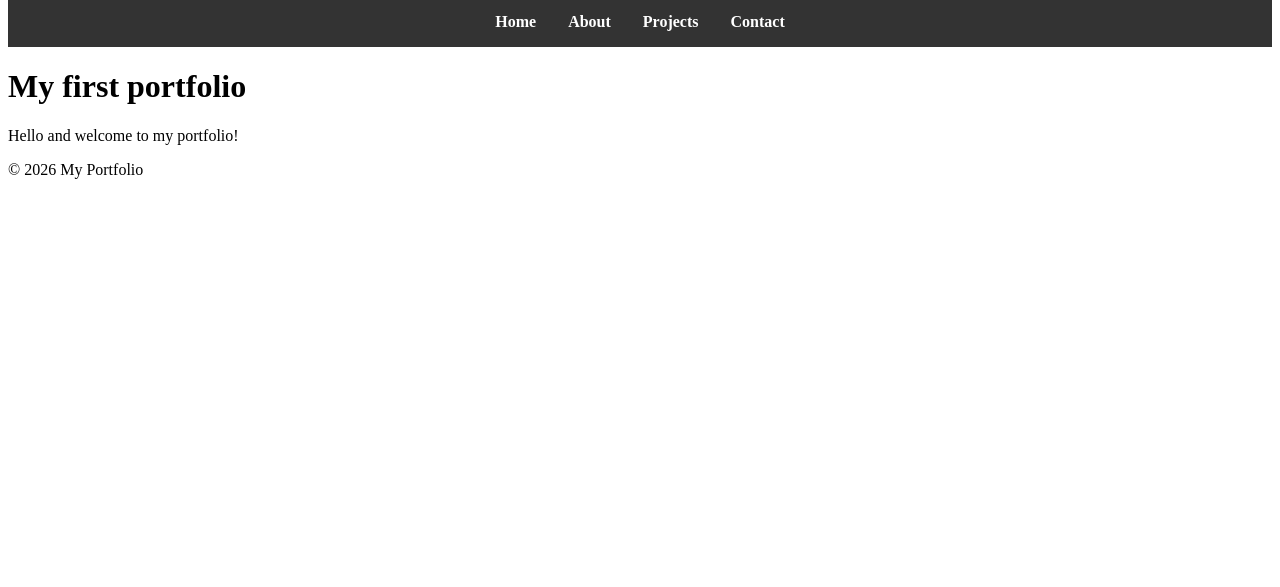
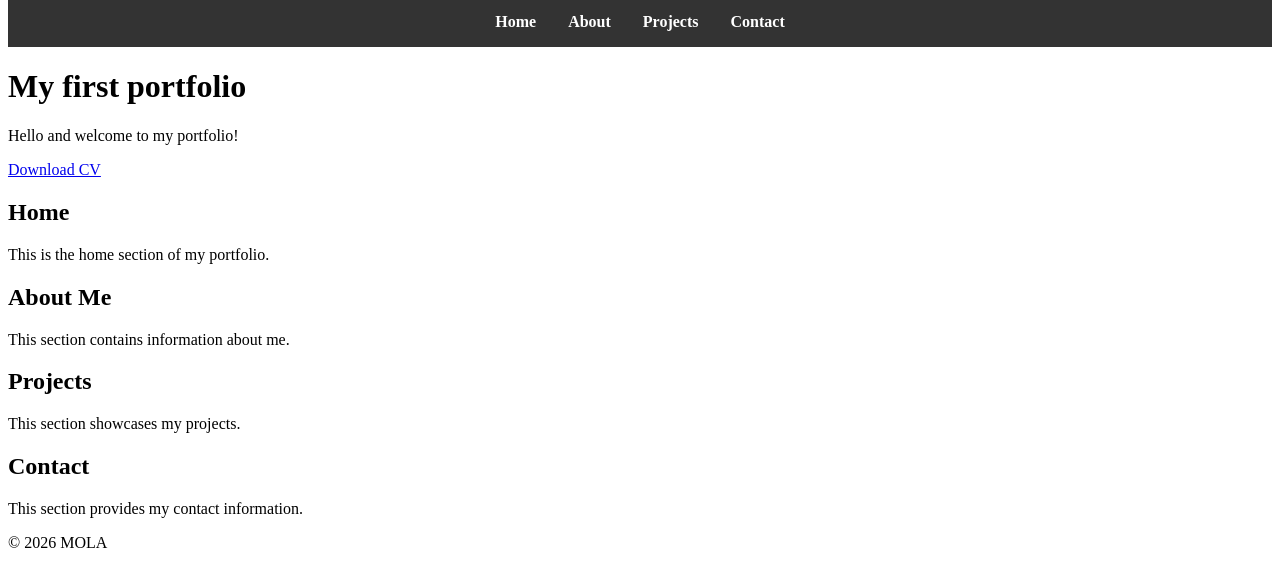
Before and after one commit to RedThek/portfolio, a plain HTML site: page index.html in a window 1280 px wide. Shown: the part 29-616 px from the top of the page. Drawn offline with Linux system fonts and the light colour scheme.

Commit message:
Addition of sections in index file with link to cv, files such as image, cv and favicon link added too.

```diff
--- a/assets/style.css
+++ b/assets/style.css
@@ -23,3 +23,10 @@ nav a {
 nav a:hover {
 	color: #ddd;
 }
+nav a.active {
+	border-bottom: 2px solid #fff;
+}
+
+nav a.active:hover {
+	color: #fff;
+}
--- a/index.html
+++ b/index.html
@@ -25,9 +25,26 @@
 	</header>
 	<h1>My first portfolio</h1>
 	<p>Hello and welcome to my portfolio!</p>
+	<a href="assets/files/cv.pdf">Download CV</a>
+	<section id="home">
+		<h2>Home</h2>
+		<p>This is the home section of my portfolio.</p>
+	</section>
+	<section id="about">
+		<h2>About Me</h2>
+		<p>This section contains information about me.</p>
+	</section>
+	<section id="projects">
+		<h2>Projects</h2>
+		<p>This section showcases my projects.</p>
+	</section>
+	<section id="contact">
+		<h2>Contact</h2>
+		<p>This section provides my contact information.</p>
+	</section>
 	<footer>
 		<script src="assets/app.js"></script>
-		<p>&copy; 2026 My Portfolio</p>
+		<p>&copy; 2026 MOLA</p>
 	</footer>
 </body>
 </html>
```
Also changed, not shown: assets/favicon/favicon.ico (added), assets/images/profile.jpg (added), 1 other file.
